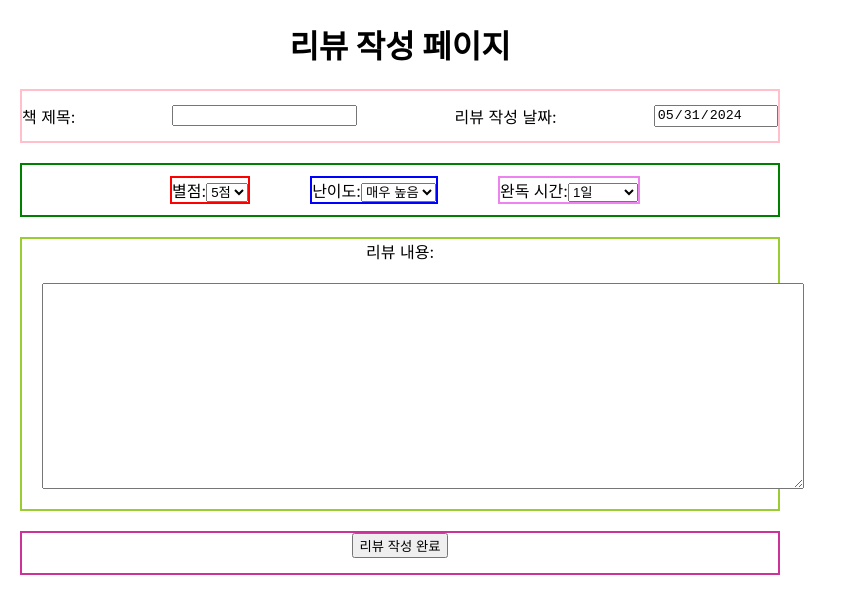
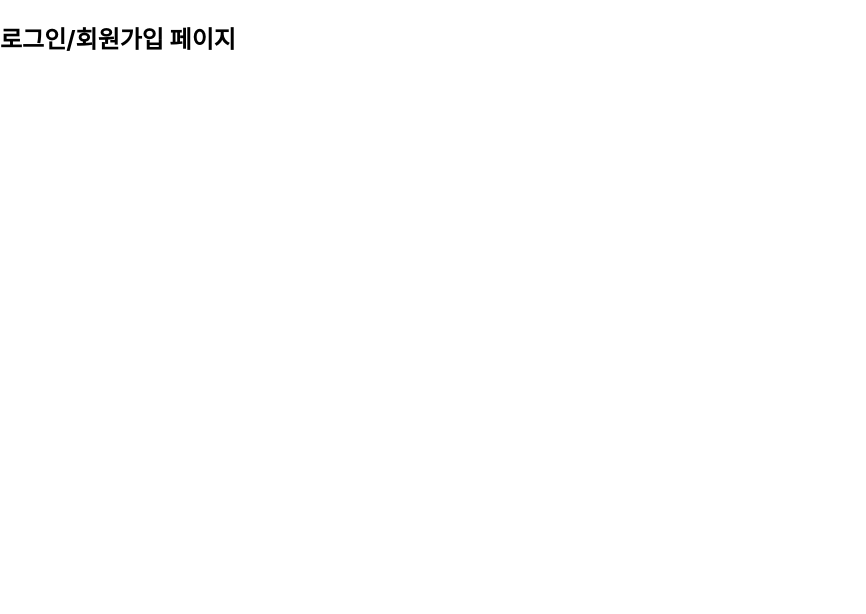
Before and after one commit to san-sae/WEBSW_PROJECT, a React (Create React App) app in the folder react_project/: page / in a window 1280 px wide. Shown: the top 614 px of the page, without its empty margins (0-866 px from the left). Built offline with nearby package versions, Linux system fonts and the light colour scheme.

Commit message:
app.js, index.js 변경

```diff
--- a/react_project/src/App.js
+++ b/react_project/src/App.js
@@ -1,21 +1,25 @@
 import React from 'react';
-import { BrowserRouter as Router, Routes, Route, Link } from 'react-router-dom';
-import './App.css';
-import Home from './pages/Home';
-import BookList from './pages/BookList';
-import Review from './pages/Review';
-import Info from './pages/Info';
-import MyPage from './pages/MyPage';
-import Question from './pages/Question';
-import LogIn from './pages/LogIn';
+import { Route, Routes, BrowserRouter } from 'react-router-dom';
+
+import Signin from "./pages/Signin";
+import Login from "./pages/Login";
+import Main from "./pages/Main";
+import Booklist from "./pages/Booklist"
+import Infopage from "./pages/Infopage"
+import Mypage from "./pages/Mypage"
 
 function App() {
   return (
-    <div className="App">
-      <main>
-        <Review />
-      </main>
-    </div>
+    <BrowserRouter>
+      <Routes>
+        <Route path="/" element={<Login />} />
+        <Route path="/signin" element={<Signin />} />
+        <Route path="/main" element={<Main />} />
+        <Route path="/booklist" element={<Booklist />} />
+        <Route path="/infopage" element={<Infopage />} />
+        <Route path="/mypage" element={<Mypage />} />
+      </Routes>
+    </BrowserRouter>
   );
 }
 
--- a/react_project/src/index.js
+++ b/react_project/src/index.js
@@ -1,6 +1,5 @@
 import React from 'react';
 import ReactDOM from 'react-dom/client';
-import { BrowserRouter } from 'react-router-dom';
 import './index.css';
 import App from './App';
 import reportWebVitals from './reportWebVitals';
@@ -8,11 +7,9 @@ import reportWebVitals from './reportWebVitals';
 const root = ReactDOM.createRoot(document.getElementById('root'));
 root.render(
   <React.StrictMode>
-    <App />
+      <App></App>
   </React.StrictMode>
 );
 
-// If you want to start measuring performance in your app, pass a function
-// to log results (for example: reportWebVitals(console.log))
-// or send to an analytics endpoint. Learn more: https://bit.ly/CRA-vitals
+
 reportWebVitals();
```
